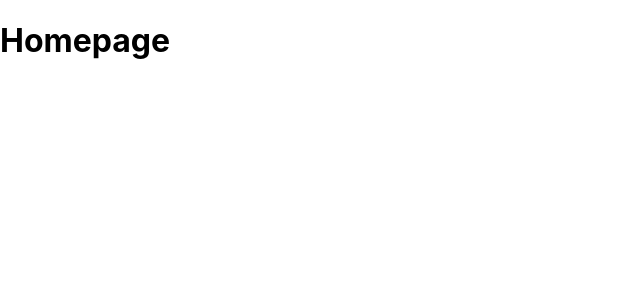
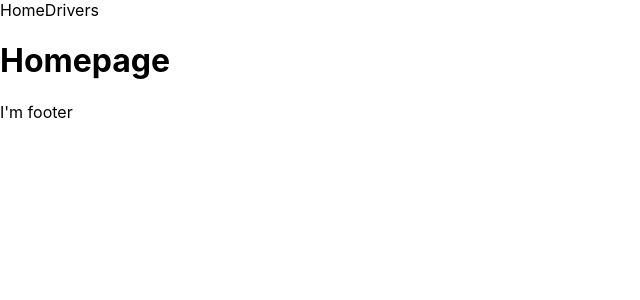
Before and after one commit to waldemarciupa/f1, a Next.js app: page / in a window 1280 px wide. Shown: the top 300 px of the page, without its empty margins (0-640 px from the left). Built offline with nearby package versions, Linux system fonts and the light colour scheme.

Commit message:
create Layout component

```diff
--- /dev/null
+++ b/components/Layout.tsx
@@ -0,0 +1,36 @@
+import React, { ReactNode } from 'react';
+import Head from 'next/head';
+import Link from 'next/link';
+
+type Props = {
+  children?: ReactNode;
+  title?: string;
+};
+
+const Layout = ({ children, title = 'F1 - 2022' }: Props) => {
+  return (
+    <>
+      <Head>
+        <title>{title}</title>
+        <meta charSet='utf-8' />
+        <meta name='viewport' content='initial-scale=1.0, width=device-width' />
+      </Head>
+      <header>
+        <nav>
+          <Link href='/'>
+            <a>Home</a>
+          </Link>
+          <Link href='/drivers'>
+            <a>Drivers</a>
+          </Link>
+        </nav>
+      </header>
+      <main>{children}</main>
+      <footer>
+        <span>I&apos;m footer</span>
+      </footer>
+    </>
+  );
+};
+
+export default Layout;
--- a/pages/index.tsx
+++ b/pages/index.tsx
@@ -1,7 +1,12 @@
 import type { NextPage } from 'next';
+import Layout from '../components/Layout';
 
 const Home: NextPage = () => {
-  return <h1>Homepage</h1>;
+  return (
+    <Layout>
+      <h1>Homepage</h1>
+    </Layout>
+  );
 };
 
 export default Home;
```
